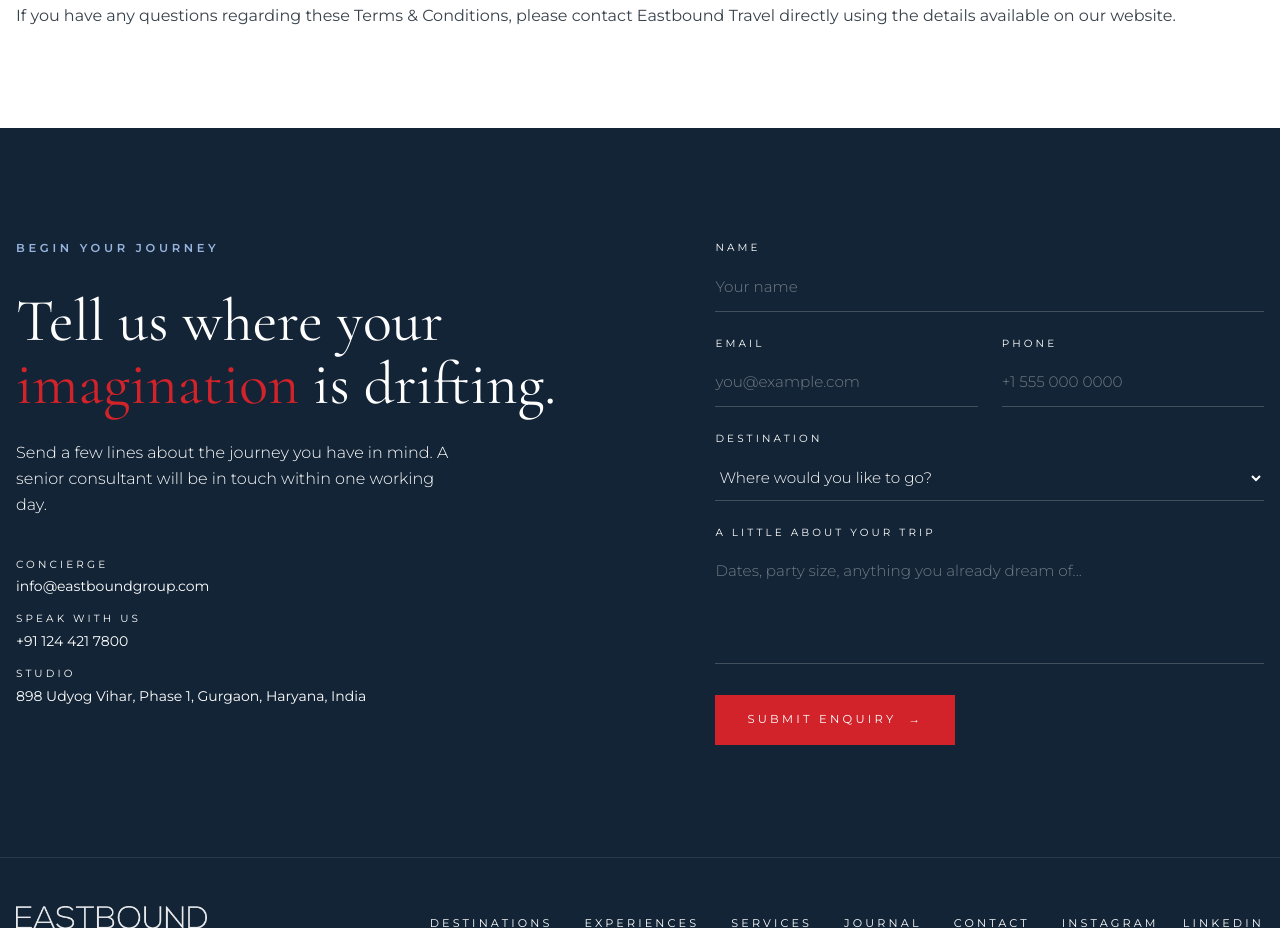
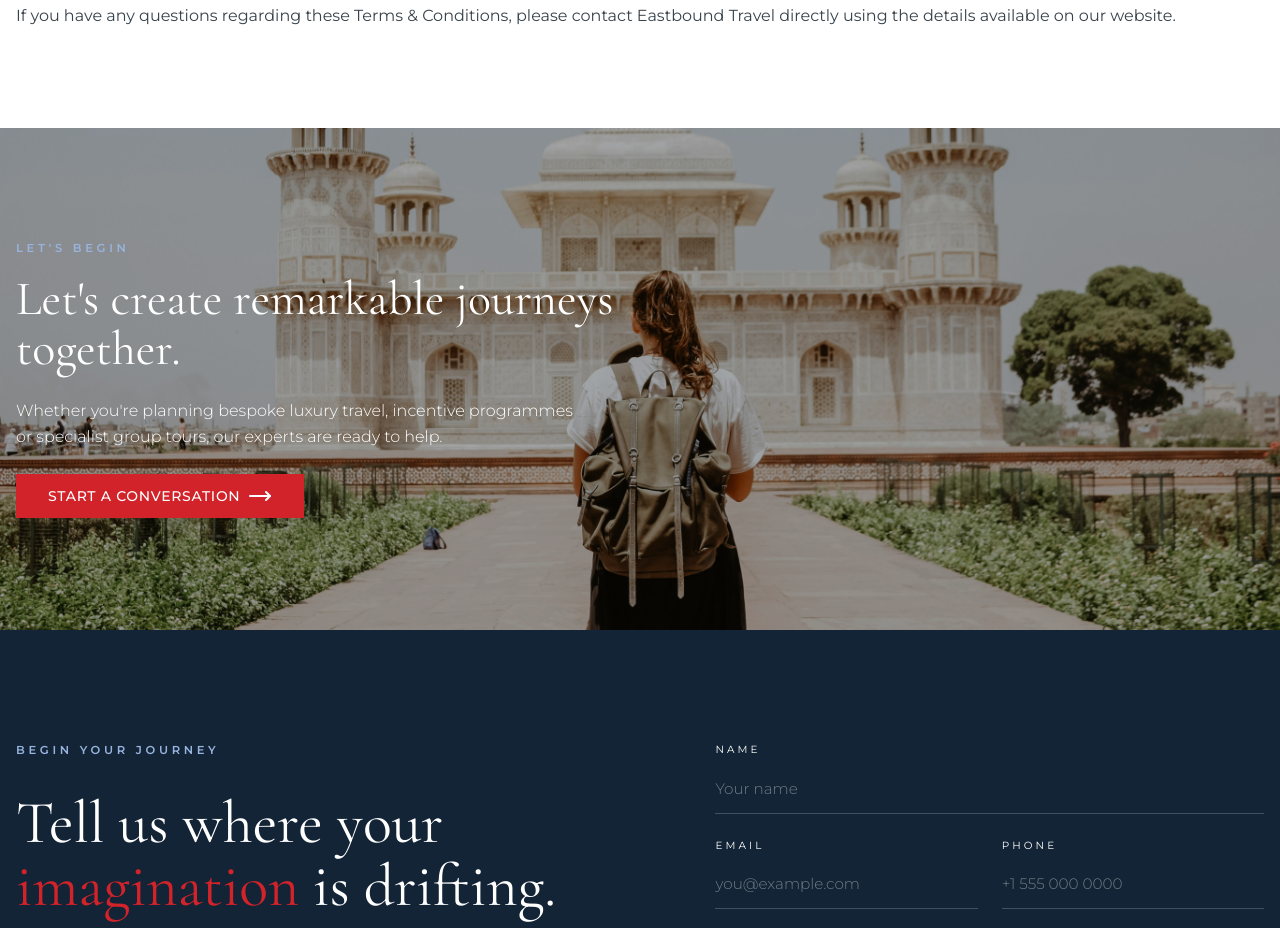
Before and after one commit to kurilpratik/eastbound, a Next.js app: page /terms in a window 1280 px wide. Shown: the part 3160-4088 px from the top of the page. Built offline with nearby package versions, Linux system fonts and the light colour scheme.

Commit message:
Add CTA Band in legal pages

```diff
--- a/components/TextPage.tsx
+++ b/components/TextPage.tsx
@@ -1,4 +1,5 @@
 import type { ReactNode } from "react";
+import { CtaBand } from "./CtaBand";
 
 type TextPageProps = {
   title: string;
@@ -27,6 +28,10 @@ export default function TextPage({
           {children}
         </article>
       </section>
+      <CtaBand
+        title="Let's create remarkable journeys together."
+        copy="Whether you're planning bespoke luxury travel, incentive programmes or specialist group tours, our experts are ready to help."
+      />
     </main>
   );
 }
```
